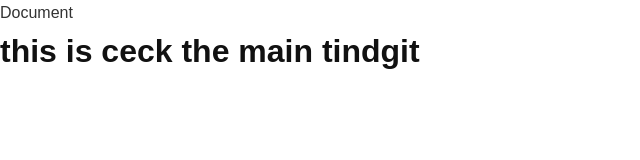
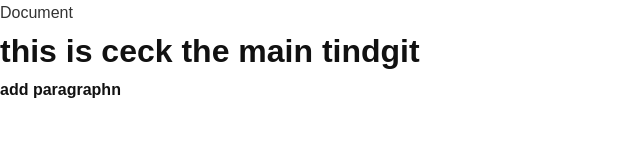
Before and after one commit to khatushyam1/testing, a plain HTML site: page index.html in a window 1280 px wide. Shown: the whole page, without its empty margins (0-640 px from the left). Drawn offline with Linux system fonts and the light colour scheme.

Commit message:
paragraph

```diff
--- a/index.html
+++ b/index.html
@@ -8,6 +8,7 @@
 </head>
 <body>
   <h1>this is ceck the main tindgit
+     <p> add paragraphn </p>
   </h1>
 </body>
 </html>
```
